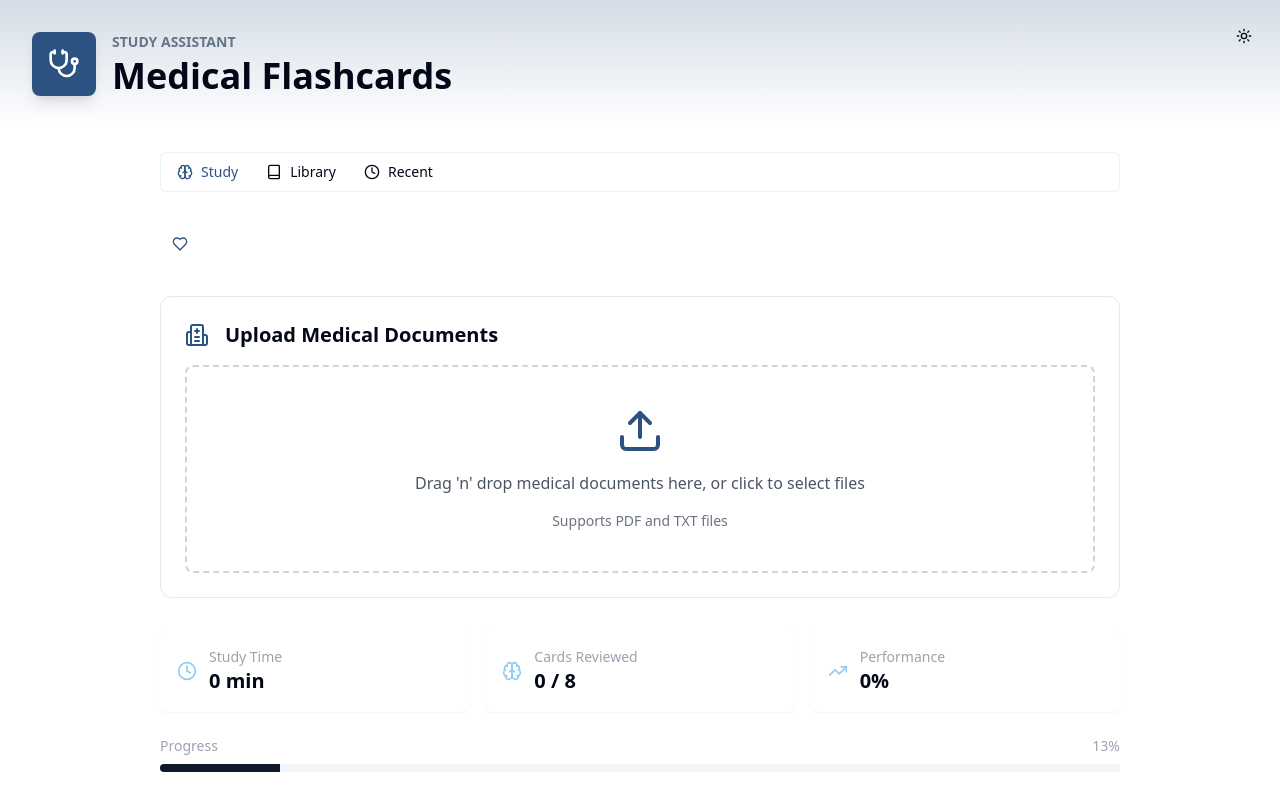
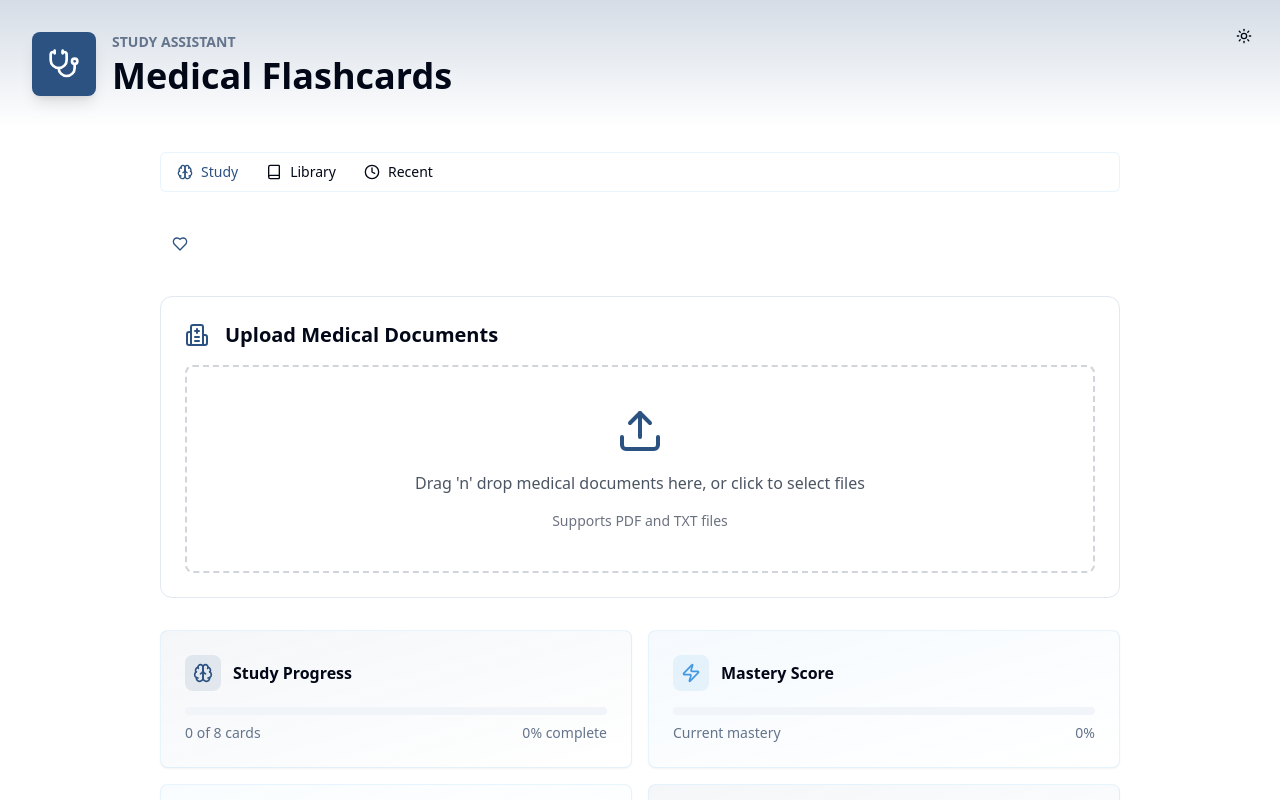
Before and after one commit to VespianRex/cardgenius, a React (Vite) app: page / in a window 1280 px wide. Both pictures are taken after a click on the button "Generate Flashcards". Shown: the top 800 px of the page. Built offline with nearby package versions, Linux system fonts and the light colour scheme.

Commit message:
Implement UI Enhancements
Added important UI components and features to improve user experience in the application.
[skip gpt_engineer]

```diff
--- a/src/components/FlashcardSection.tsx
+++ b/src/components/FlashcardSection.tsx
@@ -3,7 +3,7 @@ import { Flashcard } from "./Flashcard";
 import { Button } from "./ui/button";
 import { ChevronLeft, ChevronRight, Keyboard } from "lucide-react";
 import { toast } from "sonner";
-import { StudyStats } from "./StudyStats";
+import { StudyProgress } from "./StudyProgress";
 import { Progress } from "./ui/progress";
 
 interface FlashcardSectionProps {
@@ -17,8 +17,6 @@ export const FlashcardSection = ({ flashcards }: FlashcardSectionProps) => {
   const [ratings, setRatings] = useState({ easy: 0, medium: 0, hard: 0 });
   const [isAnimating, setIsAnimating] = useState(false);
   const [showKeyboardShortcuts, setShowKeyboardShortcuts] = useState(false);
-
-  const progress = ((currentCardIndex + 1) / flashcards.length) * 100;
 
   useEffect(() => {
     const handleKeyPress = (event: KeyboardEvent) => {
@@ -99,7 +97,7 @@ export const FlashcardSection = ({ flashcards }: FlashcardSectionProps) => {
 
   return (
     <div className="space-y-6">
-      <StudyStats
+      <StudyProgress
         cardsReviewed={ratings.easy + ratings.medium + ratings.hard}
         totalCards={flashcards.length}
         startTime={startTime}
@@ -107,11 +105,7 @@ export const FlashcardSection = ({ flashcards }: FlashcardSectionProps) => {
       />
 
       <div className="mb-6">
-        <div className="flex justify-between text-sm text-gray-400 mb-2">
-          <span>Progress</span>
-          <span>{Math.round(progress)}%</span>
-        </div>
-        <Progress value={progress} className="h-2" />
+        <Progress value={((currentCardIndex + 1) / flashcards.length) * 100} className="h-2" />
       </div>
 
       {showKeyboardShortcuts && (
@@ -138,7 +132,7 @@ export const FlashcardSection = ({ flashcards }: FlashcardSectionProps) => {
         </div>
       )}
 
-      <div className={`bg-white/5 rounded-xl p-6 transition-opacity duration-300 ${isAnimating ? 'opacity-0' : 'opacity-100'}`}>
+      <div className={`transition-opacity duration-300 ${isAnimating ? 'opacity-0' : 'opacity-100'}`}>
         <Flashcard
           front={flashcards[currentCardIndex].front}
           back={flashcards[currentCardIndex].back}
--- /dev/null
+++ b/src/components/StudyProgress.tsx
@@ -0,0 +1,97 @@
+import { useState, useEffect } from 'react';
+import { Card } from '@/components/ui/card';
+import { Progress } from '@/components/ui/progress';
+import { Brain, Zap, Clock, Trophy } from 'lucide-react';
+import { toast } from 'sonner';
+
+interface StudyProgressProps {
+  totalCards: number;
+  cardsReviewed: number;
+  ratings: {
+    easy: number;
+    medium: number;
+    hard: number;
+  };
+  startTime: Date;
+}
+
+export const StudyProgress = ({ totalCards, cardsReviewed, ratings, startTime }: StudyProgressProps) => {
+  const [studyDuration, setStudyDuration] = useState('0:00');
+  const [streakCount, setStreakCount] = useState(0);
+
+  useEffect(() => {
+    const timer = setInterval(() => {
+      const now = new Date();
+      const diff = now.getTime() - startTime.getTime();
+      const minutes = Math.floor(diff / 60000);
+      const seconds = Math.floor((diff % 60000) / 1000);
+      setStudyDuration(`${minutes}:${seconds.toString().padStart(2, '0')}`);
+    }, 1000);
+
+    return () => clearInterval(timer);
+  }, [startTime]);
+
+  useEffect(() => {
+    if (ratings.easy > 0 && ratings.easy % 5 === 0) {
+      setStreakCount(prev => prev + 1);
+      toast.success('Great streak! Keep going! 🎯');
+    }
+  }, [ratings.easy]);
+
+  const progressPercentage = (cardsReviewed / totalCards) * 100;
+  const masteryScore = ((ratings.easy * 3 + ratings.medium * 2 + ratings.hard) / (cardsReviewed * 3)) * 100 || 0;
+
+  return (
+    <div className="grid grid-cols-1 md:grid-cols-2 gap-4 mb-8 animate-fade-in">
+      <Card className="p-6 bg-gradient-to-br from-medical-primary/5 to-transparent border-medical-accent/20">
+        <div className="flex items-center gap-3 mb-4">
+          <div className="p-2 bg-medical-primary/10 rounded-lg">
+            <Brain className="w-5 h-5 text-medical-primary" />
+          </div>
+          <h3 className="font-semibold">Study Progress</h3>
+        </div>
+        <Progress value={progressPercentage} className="h-2 mb-2" />
+        <div className="flex justify-between text-sm text-muted-foreground mt-2">
+          <span>{cardsReviewed} of {totalCards} cards</span>
+          <span>{Math.round(progressPercentage)}% complete</span>
+        </div>
+      </Card>
+
+      <Card className="p-6 bg-gradient-to-br from-medical-secondary/5 to-transparent border-medical-accent/20">
+        <div className="flex items-center gap-3 mb-4">
+          <div className="p-2 bg-medical-secondary/10 rounded-lg">
+            <Zap className="w-5 h-5 text-medical-secondary" />
+          </div>
+          <h3 className="font-semibold">Mastery Score</h3>
+        </div>
+        <Progress value={masteryScore} className="h-2 mb-2" />
+        <div className="flex justify-between text-sm text-muted-foreground mt-2">
+          <span>Current mastery</span>
+          <span>{Math.round(masteryScore)}%</span>
+        </div>
+      </Card>
+
+      <Card className="p-6 bg-gradient-to-br from-medical-accent/5 to-transparent border-medical-accent/20">
+        <div className="flex items-center gap-3 mb-2">
+          <div className="p-2 bg-medical-accent/10 rounded-lg">
+            <Clock className="w-5 h-5 text-medical-accent" />
+          </div>
+          <h3 className="font-semibold">Study Time</h3>
+        </div>
+        <p className="text-2xl font-bold">{studyDuration}</p>
+        <p className="text-sm text-muted-foreground mt-1">Minutes studied</p>
+      </Card>
+
+      <Card className="p-6 bg-gradient-to-br from-medical-primary/5 to-transparent border-medical-accent/20">
+        <div className="flex items-center gap-3 mb-2">
+          <div className="p-2 bg-medical-primary/10 rounded-lg">
+            <Trophy className="w-5 h-5 text-medical-primary" />
+          </div>
+          <h3 className="font-semibold">Study Streak</h3>
+        </div>
+        <p className="text-2xl font-bold">{streakCount}</p>
+        <p className="text-sm text-muted-foreground mt-1">Current streak</p>
+      </Card>
+    </div>
+  );
+};
```
